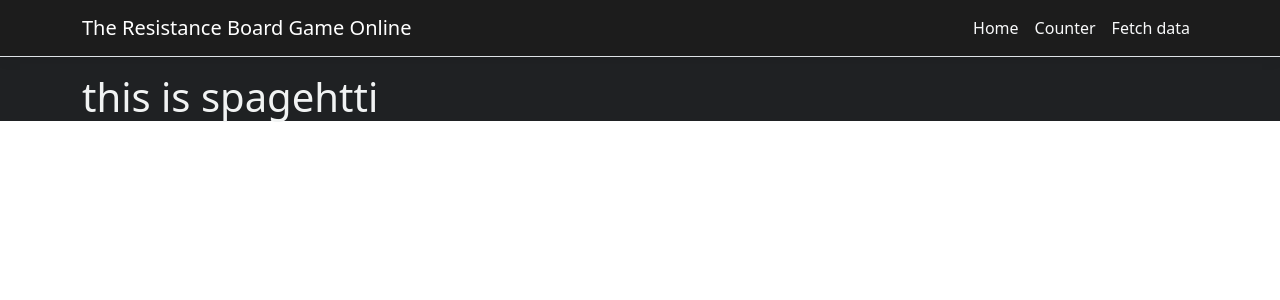
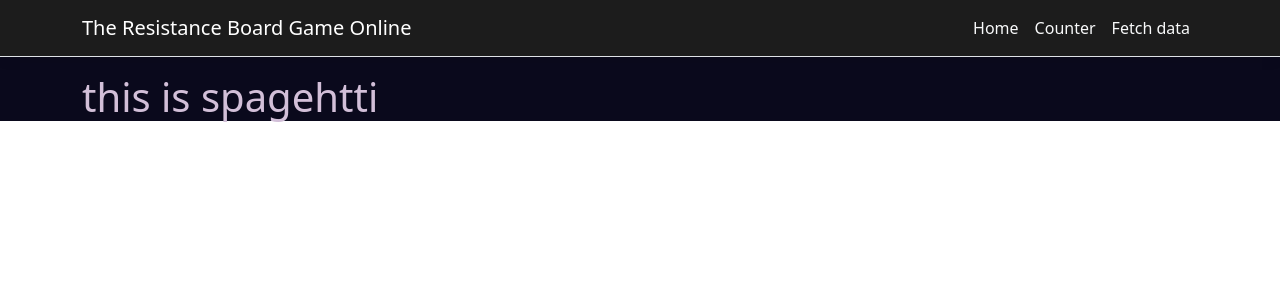
Before and after one commit to Shane-oo/TheResistanceOnline, an Angular app in the folder TheResistanceOnline.Web/ClientApp/: page / in a window 1280 px wide. Shown: the top 300 px of the page. Built offline with nearby package versions, Linux system fonts and the light colour scheme.

Commit message:
fixed the script

```diff
--- a/TheResistanceOnline.Web/ClientApp/src/styles.css
+++ b/TheResistanceOnline.Web/ClientApp/src/styles.css
@@ -16,6 +16,6 @@ code {
 }
 
 .AppRoot{
-  background: #1F2123;
-  color:#f1f3f3;
+  background: #0a091c;
+  color:#d2bfd8;
 }
```
Also changed, not shown: 1 other file (tests, documents, lock files or other folders).
